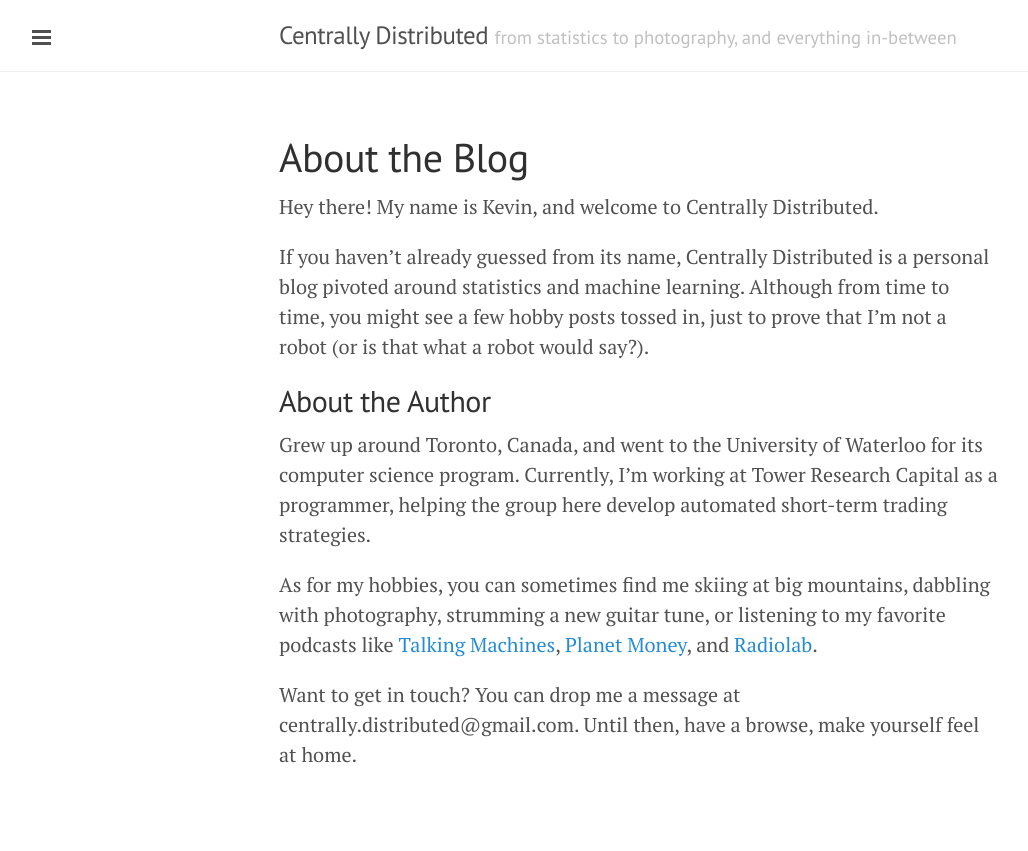
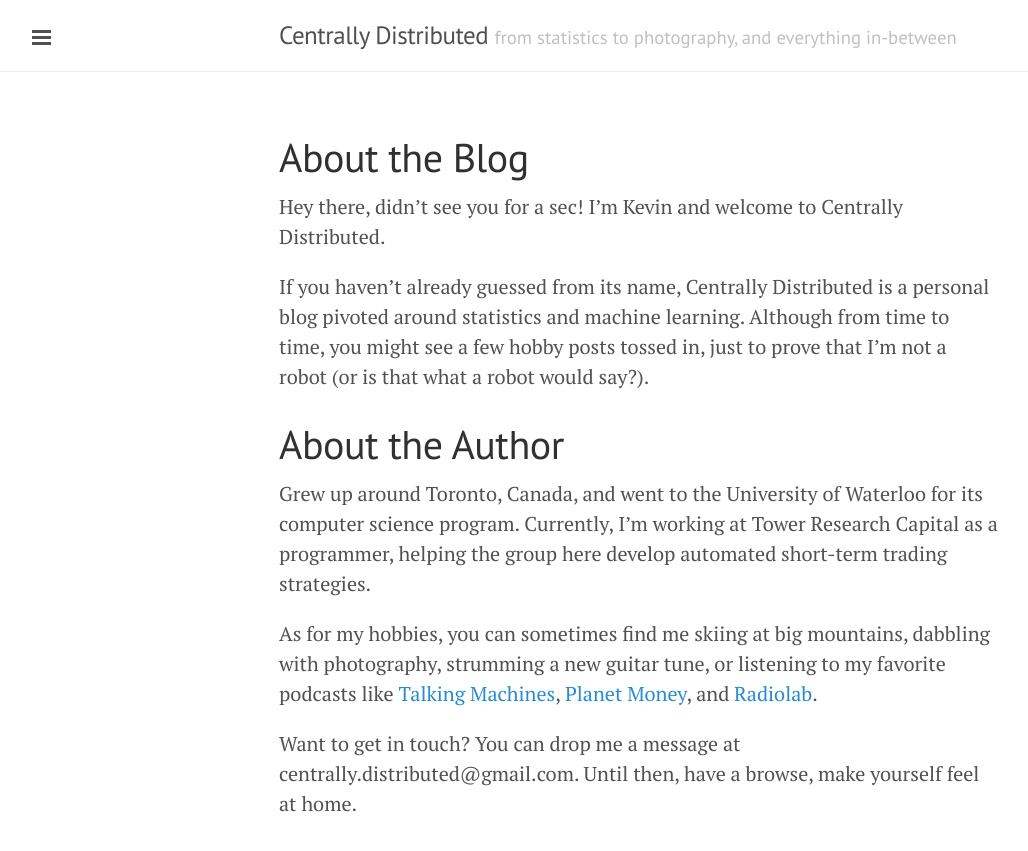
Before and after one commit to Estinox/estinox.github.io, a Jekyll site: the page built from about.md, in a window 1280 px wide. Shown: the top 851 px of the page, without its empty margins (1-1029 px from the left). Built offline with Jekyll 4.4.1, drawn with Linux system fonts in a browser that asks for light colours.

Commit message:
another small about change

```diff
--- a/about.md
+++ b/about.md
@@ -3,11 +3,11 @@ layout: page
 title: About the Blog
 ---
 
-Hey there! My name is Kevin, and welcome to Centrally Distributed.
+Hey there, didn't see you for a sec! I'm Kevin and welcome to Centrally Distributed.
 
 If you haven't already guessed from its name, Centrally Distributed is a personal blog pivoted around statistics and machine learning. Although from time to time, you might see a few hobby posts tossed in, just to prove that I'm not a robot (or is that what a robot would say?).
 
-## About the Author
+# About the Author
 
 Grew up around Toronto, Canada, and went to the University of Waterloo for its computer science program. Currently, I'm working at Tower Research Capital as a programmer, helping the group here develop automated short-term trading strategies.
 
```
